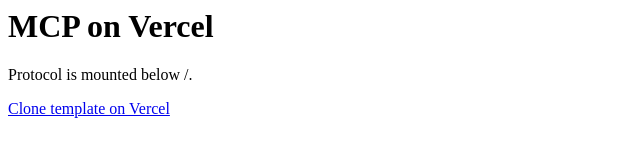
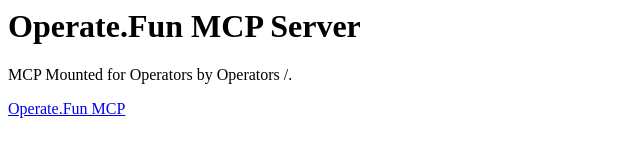
Before and after one commit to rxdha1/mcp, a plain HTML site: page public/index.html in a window 1280 px wide. Shown: the whole page, without its empty margins (0-640 px from the left). Drawn offline with Linux system fonts and the light colour scheme.

Commit message:
Update index.html

```diff
--- a/public/index.html
+++ b/public/index.html
@@ -1,10 +1,10 @@
-<h1>MCP on Vercel</h1>
+<h1>Operate.Fun MCP Server</h1>
 
-<p>Protocol is mounted below /.</p>
+<p>MCP Mounted for Operators by Operators /.</p>
 
 <p>
   <a
-    href="https://vercel.com/templates/other/model-context-protocol-mcp-with-vercel-functions"
-    >Clone template on Vercel</a
+    href="https://operate.fun"
+    >Operate.Fun MCP</a
   >
 </p>
```
